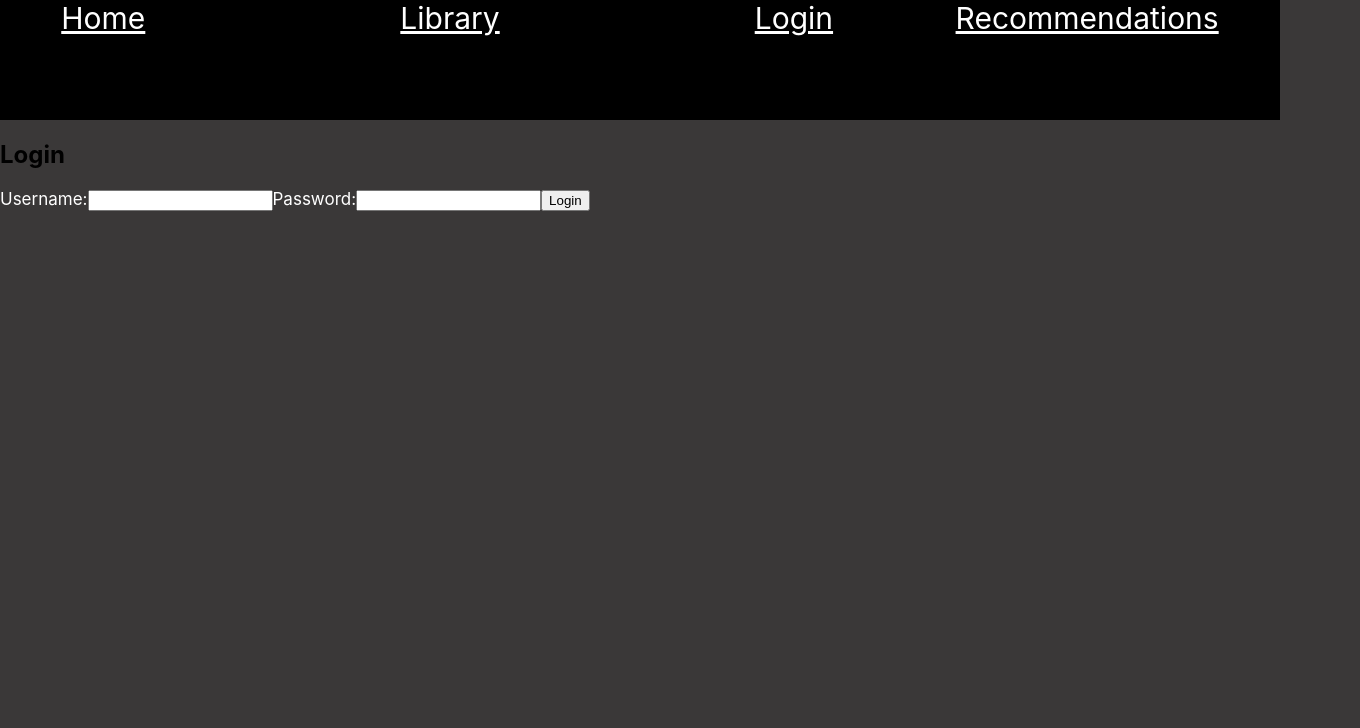
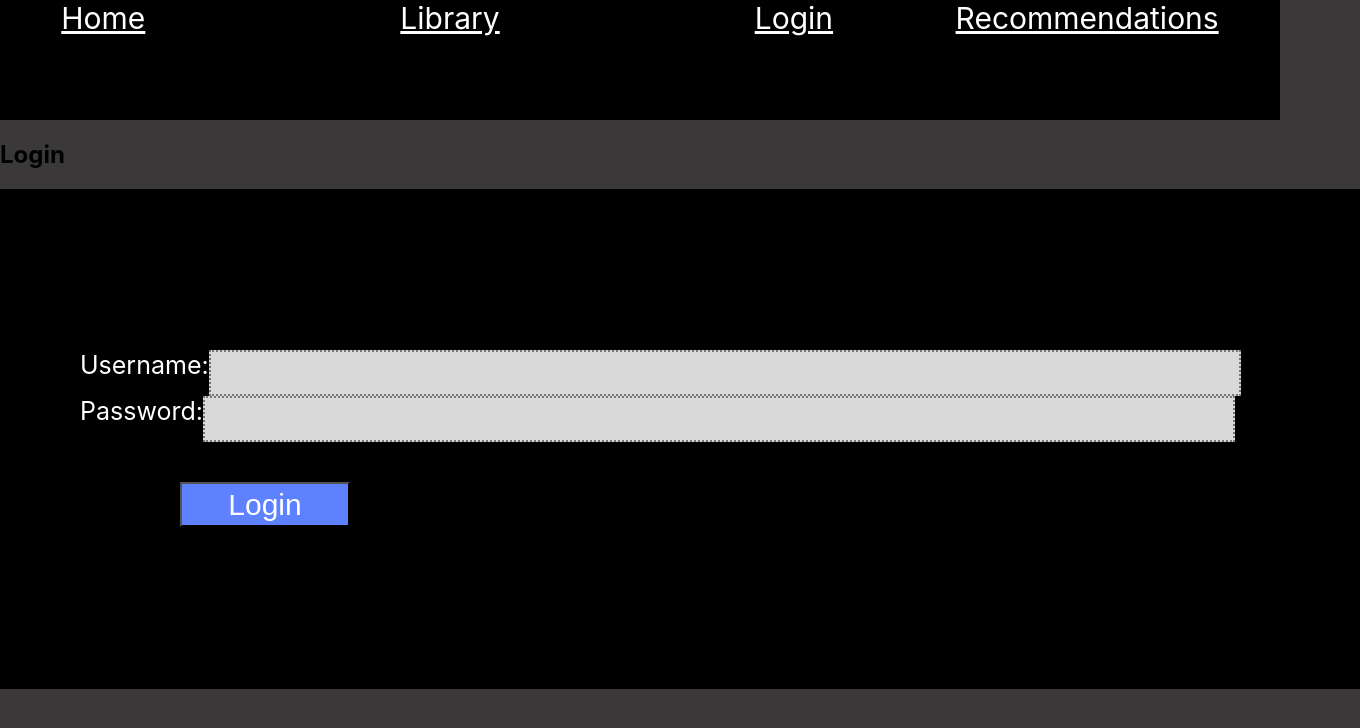
Before and after one commit to Wesh2003/Phase2-Project, a React (Create React App) app: page /login in a window 1280 px wide. Shown: the top 728 px of the page, 1360 px wide, since content can reach past the window. Built offline with nearby package versions, Linux system fonts and the light colour scheme.

Commit message:
Formated Login Page

```diff
--- a/src/App.css
+++ b/src/App.css
@@ -94,3 +94,45 @@ label {
 .NavBarHead{
   color: white;
 }
+
+.LoginForm{
+  background-color: black;
+  height: 500px;
+  width: 100%;
+  display: flex;
+  flex-wrap: wrap;
+  flex-direction: row;
+  align-content: center;
+  padding-left: 80px;
+  margin-top: 0px;
+}
+.LoginForm input[type=text]{
+  background-color: #D9D9D9;
+  width: 80%;
+  height: 40px;
+  border-style: dotted;
+}
+.LoginForm input[type=password]{
+  background-color: #D9D9D9;
+  width: 80%;
+  height: 40px;
+  border-style: dotted;
+}
+
+.LoginForm button{
+  background-color: #5E81FF;
+  width: 170px;
+  height: 45px;
+  font-size: 30px;
+  color: white;
+  margin-left: 100px;
+  margin-top: 40px;
+}
+.Loginheader {
+  font-size: 30px;
+  color: white;
+}
+
+.LoginForm label {
+  font-size: 25px;
+}
--- a/src/components/Login.js
+++ b/src/components/Login.js
@@ -37,8 +37,8 @@ function Login() {
 
     return (
         <div>
-            <h2>Login</h2>
-            <form onSubmit = {handleLogin}>
+            <h2 className = "LoginHeader">Login</h2>
+            <form className = "LoginForm" onSubmit = {handleLogin}>
                 <label htmlFor="username">Username:</label>
                 <input
                     type="text"
```
